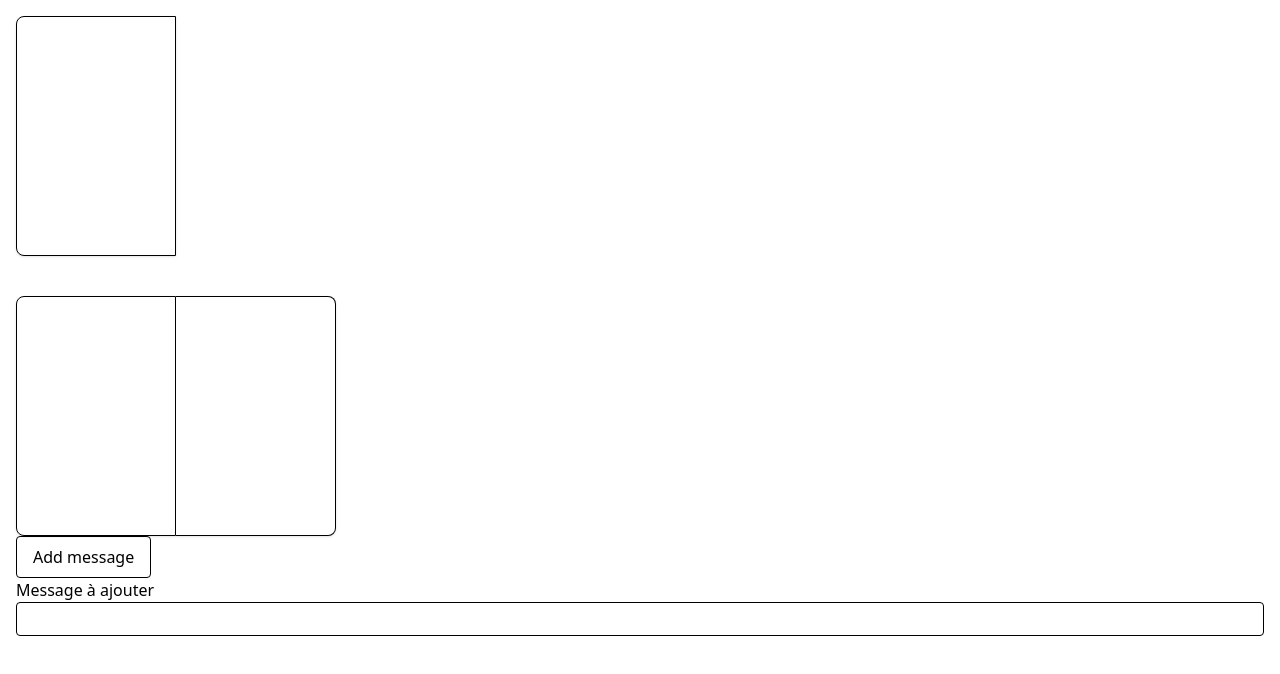
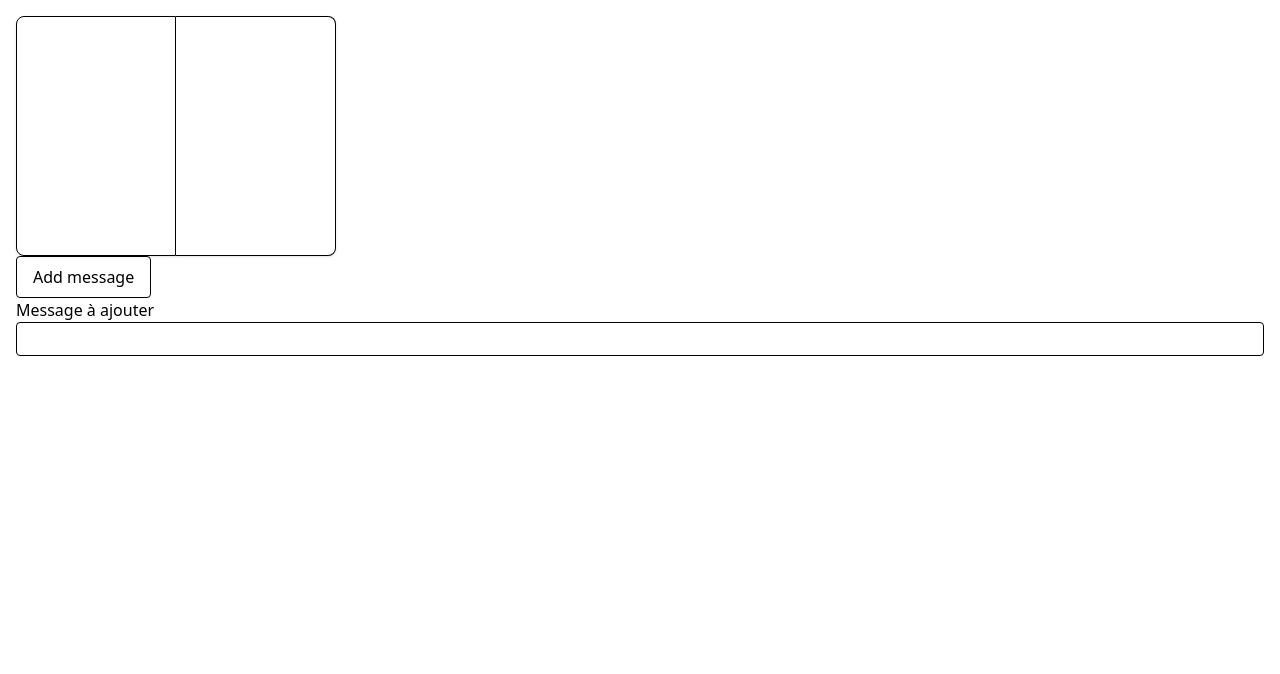
Before and after one commit to Vahelnir/lumis-book, a Vue app: page / in a window 1280 px wide. Shown: the top 674 px of the page. Built offline with nearby package versions, Linux system fonts and the light colour scheme; the HTML template or start-up script is replaced by a standard one.

Commit message:
refactor(book): remove vue implementation

```diff
--- a/src/components/BookFrame.vue
+++ b/src/components/BookFrame.vue
@@ -1,180 +1,7 @@
 <script setup lang="ts">
-import { computed, nextTick, reactive, ref, useTemplateRef, watch } from "vue";
+import { ref, useTemplateRef, watch } from "vue";
 import { Book } from "@/core/Book";
-import { typeWriter } from "@/utils/type-writer";
-import { wait } from "@/utils/wait";
 
-type Message = {
-  id: number;
-  text: string;
-  color: "white" | "gray";
-};
-type PageState = {
-  index: number;
-  messages: Message[];
-  flipping: boolean;
-  element?: HTMLElement;
-};
-
-const pages = ref<PageState[]>([
-  {
-    index: 0,
-    messages: [],
-    flipping: false,
-  },
-]);
-const currentPageIndex = ref(0);
-const lastMessage = ref<Message>();
-
-const FLIPPING_ANIMATION_DURATION = 1000;
-
-const visiblePages = computed(() => {
-  if (isLeftPage(getPage())) {
-    return [currentPageIndex.value, currentPageIndex.value + 1];
-  }
-
-  return [currentPageIndex.value - 1, currentPageIndex.value];
-});
-
-async function addMessage(textContent: string, color?: "white" | "gray") {
-  if (!color && lastMessage.value?.color) {
-    color = lastMessage.value.color === "gray" ? "white" : "gray";
-  }
-
-  color ??= "white";
-
-  const words = textContent.split(" ");
-
-  const message = reactive({
-    id: (lastMessage.value?.id ?? 0) + 1,
-    text: words[0] + " ",
-    color,
-  } satisfies Message);
-
-  const currentPage = getCurrentPage();
-  currentPage.messages.push(message);
-  // await 1 tick to let the DOM update
-  await nextTick();
-
-  // TODO: see if it is possible to work with a clone of the element
-  const originalPageContent = currentPage.element?.querySelector(
-    "[data-book-page-content]",
-  );
-  const currentPageContent = originalPageContent?.cloneNode(true);
-  if (
-    !originalPageContent ||
-    !currentPageContent ||
-    !(currentPageContent instanceof HTMLElement)
-  ) {
-    throw new Error(`No page element found in page '${currentPage.index}''`);
-  }
-
-  currentPageContent.style.visibility = "hidden";
-  currentPageContent.style.height = originalPageContent.clientHeight + "px";
-  currentPageContent.style.width = originalPageContent.clientWidth + "px";
-  document.body.appendChild(currentPageContent);
-
-  const { text, overflowingText } = tryFitMessage(currentPageContent, words);
-  if (!text) {
-    // remove the added message because it doesn't fit
-    currentPage.messages.pop();
-    await nextPage();
-    return addMessage(textContent, color);
-  }
-
-  // update the message to the right text
-  lastMessage.value = message;
-  message.text = "";
-
-  await typeWriter(text, (letter) => {
-    message.text += letter;
-  });
-
-  if (overflowingText) {
-    await nextPage(true);
-    return addMessage(overflowingText, color);
-  }
-}
-
-function tryFitMessage(pageContent: HTMLElement, words: string[]) {
-  if (pageContent.scrollHeight > pageContent.clientHeight) {
-    return { text: undefined, overflowingText: words.join(" ") };
-  }
-
-  const messageElement = pageContent.children[pageContent.children.length - 1];
-  messageElement.textContent = words[0] + " ";
-  for (let index = 1; index < words.length; index++) {
-    const word = words[index];
-    messageElement.textContent += word + " ";
-
-    if (pageContent.scrollHeight <= pageContent.clientHeight) {
-      continue;
-    }
-
-    return {
-      text: messageElement.textContent?.slice(0, -(word.length + 1)),
-      overflowingText: "... " + words.slice(index).join(" "),
-    };
-  }
-
-  return { text: messageElement.textContent, overflowingText: undefined };
-}
-
-async function nextPage(isContinuingWriting = false) {
-  const currentPage = getCurrentPage();
-  const newPage: PageState = {
-    index: currentPage.index + 1,
-    messages: [],
-    flipping: false,
-  };
-  pages.value.push(newPage);
-
-  const mustFlip = isLeftPage(newPage);
-
-  if (mustFlip) {
-    if (isContinuingWriting) {
-      await wait(2000);
-    }
-
-    currentPage.flipping = true;
-    newPage.flipping = true;
-  }
-  await new Promise<void>((resolve) =>
-    requestAnimationFrame(() => requestAnimationFrame(() => resolve())),
-  );
-
-  currentPageIndex.value++;
-  if (mustFlip) {
-    await new Promise<void>((resolve) =>
-      setTimeout(() => resolve(), FLIPPING_ANIMATION_DURATION),
-    );
-    currentPage.flipping = false;
-    newPage.flipping = false;
-  } else {
-    await nextTick();
-  }
-}
-
-function getPage(index: number = 0) {
-  const page = pages.value[currentPageIndex.value + index];
-  if (!page) {
-    throw new Error(
-      `No page found at index '${currentPageIndex.value + index}'`,
-    );
-  }
-
-  return page;
-}
-
-function getCurrentPage() {
-  return getPage();
-}
-
-function isLeftPage(page: PageState) {
-  return page.index % 2 === 0;
-}
-
-/** VanillaJS way */
 const bookElement = useTemplateRef("bookElement");
 let book: Book | undefined;
 watch(bookElement, async (element, _, onCleanup) => {
@@ -200,47 +27,12 @@ async function addMessageEvent() {
   const message = messages[Math.floor(Math.random() * messages.length)];
 
   isMessageTyping.value = true;
-  await Promise.all([book.addMessage(message), addMessage(message)]);
+  await book.addMessage(message);
   isMessageTyping.value = false;
 }
 </script>
 
 <template>
-  <div class="relative flex h-60 w-80 rounded-lg bg-white perspective-distant">
-    <div
-      v-for="page in pages"
-      :key="page.index"
-      :ref="(element) => (page.element = element as HTMLElement)"
-      class="absolute right-0 flex h-full w-1/2 flex-col border bg-white shadow transition-transform backface-hidden transform-3d even:border-l-0"
-      :style="{ transitionDuration: `${FLIPPING_ANIMATION_DURATION}ms` }"
-      :class="[
-        {
-          'left-0 origin-right rounded-lg rounded-r-none': isLeftPage(page),
-          'right-0 origin-left rounded-lg rounded-l-none': !isLeftPage(page),
-          'rotate-y-180': isLeftPage(page) && page.index > visiblePages[1],
-          '-rotate-y-180': !isLeftPage(page) && page.index < visiblePages[0],
-          hidden:
-            visiblePages[0] - 2 > page.index ||
-            page.index > visiblePages[1] + 2,
-        },
-      ]"
-    >
-      <div class="page-content grow overflow-auto p-1" data-book-page-content>
-        <div
-          v-for="message in page.messages"
-          :key="message.id"
-          class="rounded p-1 backface-hidden"
-          :class="{
-            'bg-white': message.color === 'white',
-            'bg-gray-200': message.color === 'gray',
-          }"
-        >
-          {{ message.text }}
-        </div>
-      </div>
-    </div>
-  </div>
-  <div class="h-10"></div>
   <div ref="bookElement"></div>
   <button
     class="rounded border px-4 py-2 disabled:opacity-40"
```
